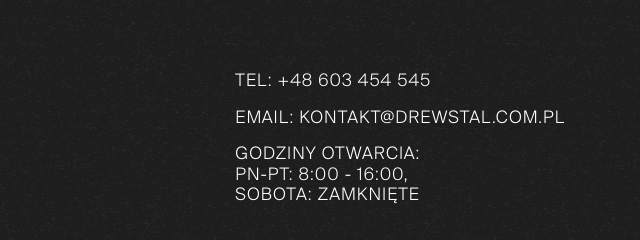
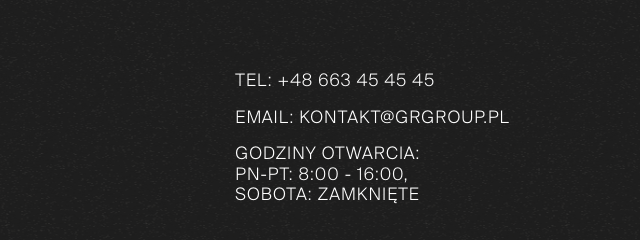
Before and after one commit to m-malanowski/drewstal, a Gatsby site: page /kontakt in a window 1280 px wide. Shown: the part 419-659 px from the top of the page, 47-687 px from the left. Built offline with nearby package versions, Linux system fonts and the light colour scheme; Gatsby itself is replaced by a stand-in of ours.

Commit message:
Update kontakt.js

```diff
--- a/src/pages/kontakt.js
+++ b/src/pages/kontakt.js
@@ -48,8 +48,8 @@ const contactPage = () => (
                                 transition: { ...transition},
                             }}
                 >
-                    <p>TEL: +48 603 454 545</p>
-                    <p>EMAIL: <a href="mailto:biuro@drewstal.com.pl">kontakt@drewstal.com.pl</a></p>
+                    <p>TEL: +48 663 45 45 45</p>
+                    <p>EMAIL: <a href="mailto:kontakt@grgroup.pl">kontakt@grgroup.pl</a></p>
                     <p>GODZINY OTWARCIA: <br/> Pn-pt: 8:00 - 16:00, <br/> Sobota: Zamknięte </p>
                     <p className="mt-5 find"><a href="https://g.page/drewstal?gm">Tu nas znajdziesz</a></p>
                 </motion.div>
```
